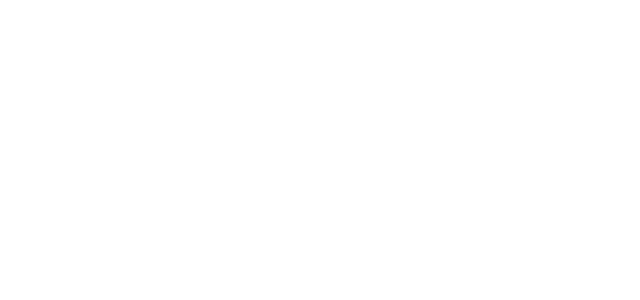
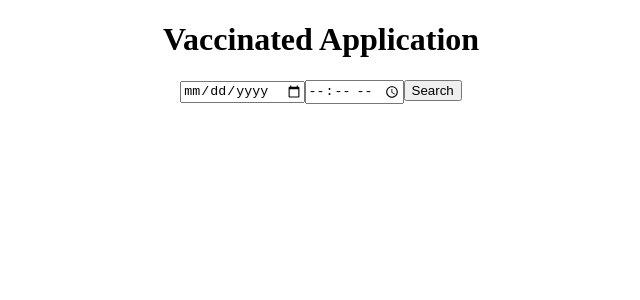
Before and after one commit to jiiaa/vaccinated-application, a React (Create React App) app in the folder frontend/: page / in a window 1280 px wide. Shown: the top 300 px of the page, without its empty margins (319-959 px from the left). Built offline with nearby package versions, Linux system fonts and the light colour scheme.

Commit message:
Now a user can make a GET request with date and time parameters.

```diff
--- a/frontend/package.json
+++ b/frontend/package.json
@@ -6,6 +6,7 @@
     "@testing-library/jest-dom": "^5.14.1",
     "@testing-library/react": "^11.2.7",
     "@testing-library/user-event": "^12.8.3",
+    "axios": "^0.21.1",
     "react": "^17.0.2",
     "react-dom": "^17.0.2",
     "react-scripts": "4.0.3",
--- a/frontend/src/App.js
+++ b/frontend/src/App.js
@@ -1,8 +1,17 @@
+import React from 'react';
+
+import ViewTotal from './components/ViewTotal';
 import './App.css';
 
 function App() {
   return (
     <div className="App">
+      <div className="header">
+        <h1>Vaccinated Application</h1>
+      </div>
+      <div className="viewtotal">
+        <ViewTotal />
+      </div>
     </div>
   );
 }
--- /dev/null
+++ b/frontend/src/components/ViewTotal.js
@@ -0,0 +1,45 @@
+import React, { useState } from 'react';
+import dbService from '../services/dbService';
+
+const ViewTotal = () => {
+  const [searchDate, setSearchDate] = useState('');
+  const [searchTime, setSearchTime] = useState('');
+
+  const handleSearch = async (e) => {
+    e.preventDefault();
+    if (!searchDate || searchTime) {
+      return;
+    }
+    console.log('Date/time: %s / %s', searchDate, searchTime);
+    try {
+      const res = await dbService.getByDate(searchDate, searchTime);
+      console.log('res:', res);
+    } catch (err) {
+      console.error('Database request failed:', err);
+    }
+  };
+
+  return (
+    <div className="view-total">
+      <form onSubmit={handleSearch}>
+        <input
+          type="date"
+          id="total-date"
+          name="total-date"
+          onChange={(e) => setSearchDate(e.target.value)}
+          value={searchDate}
+        />
+        <input
+          type="time"
+          id="total-time"
+          name="total-time"
+          onChange={(e) => setSearchTime(e.target.value)}
+          value={searchTime}
+        />
+        <input type="submit" value="Search" />
+      </form>
+    </div>
+  );
+};
+
+export default ViewTotal;
--- /dev/null
+++ b/frontend/src/services/dbService.js
@@ -0,0 +1,12 @@
+import axios from 'axios';
+
+const baseUrl = '/api/v1';
+
+const getByDate = async (date, time) => {
+  const getUrl = `${baseUrl}/arrived/${date}/${time}`;
+  const response = await axios.get(getUrl);
+  console.log('axios response:', response);
+  return response;
+};
+
+export default { getByDate };
```
Also changed, not shown: 1 other file (tests, documents, lock files or other folders).
